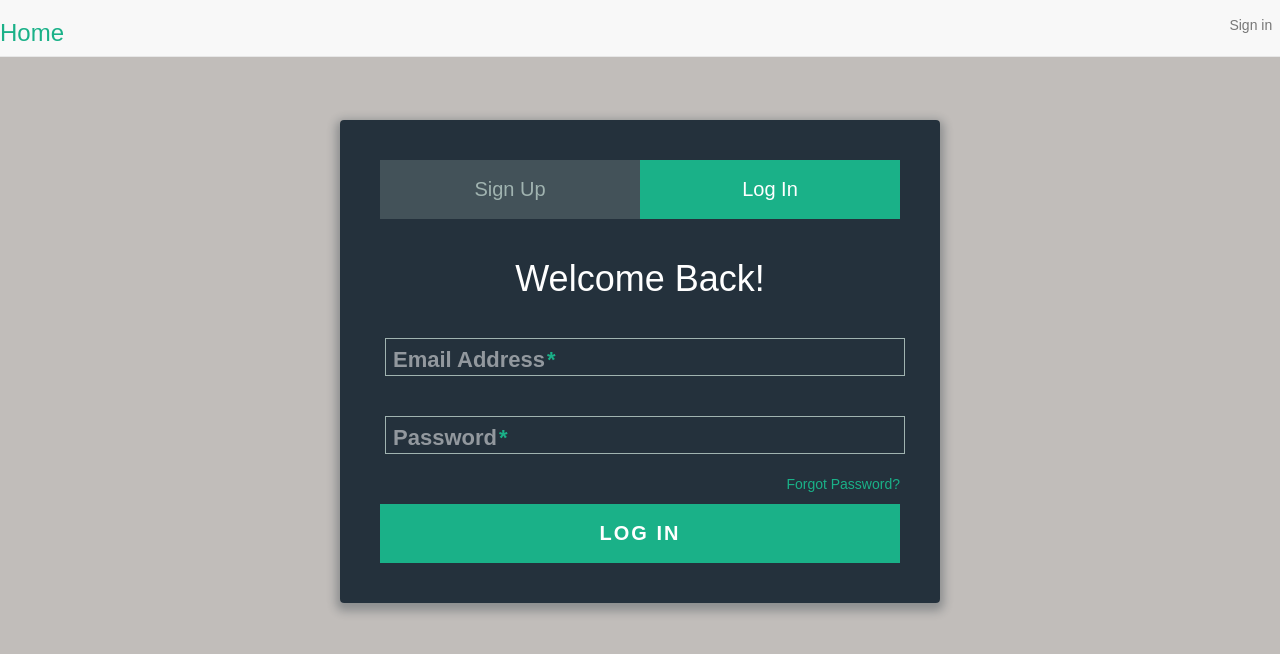
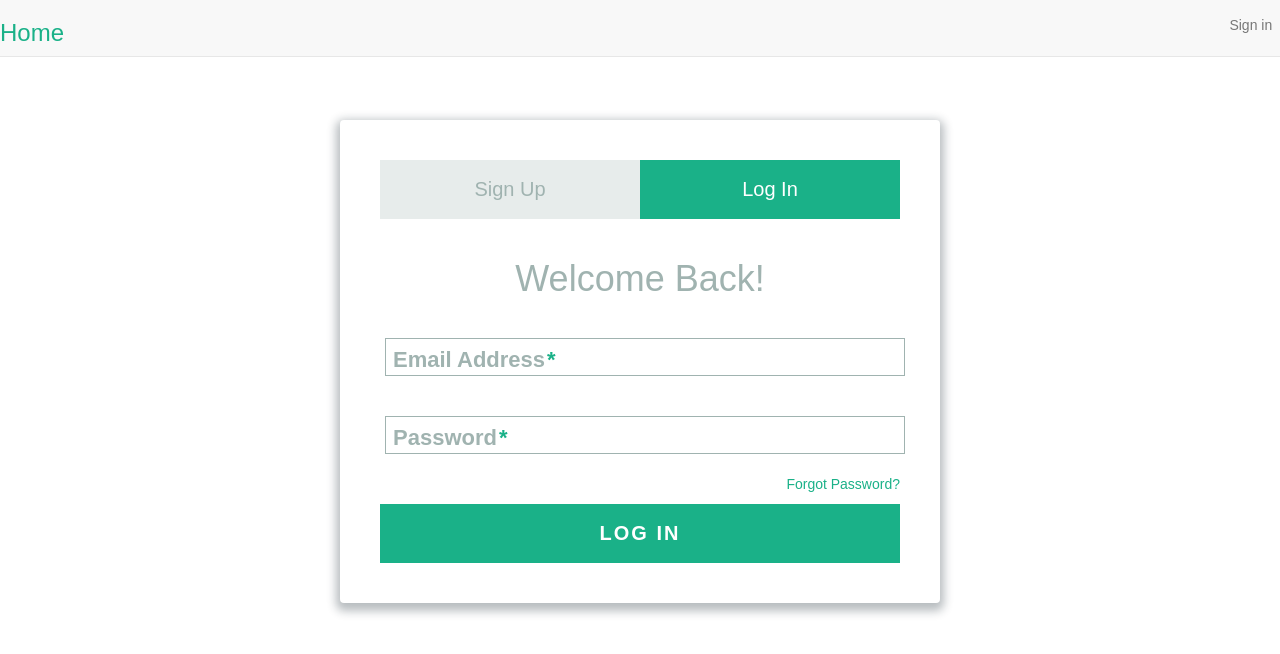
Before and after one commit to SEgroup2/Ctalk, a website: page login.html in a window 1280 px wide. Both pictures are taken after a click on the link "Log In". Drawn offline with Linux system fonts and the light colour scheme.

Commit message:
login UI

```diff
--- a/public/css/styleLogin.css
+++ b/public/css/styleLogin.css
@@ -7,7 +7,6 @@ html {
 }
 
 body {
-  background: #c1bdba;
   font-family: 'Titillium Web', sans-serif;
 }
 
@@ -22,7 +21,6 @@ a:hover {
 }
 
 .form {
-  background: rgba(19, 35, 47, 0.9);
   padding: 40px;
   max-width: 600px;
   margin: 40px auto;
@@ -69,7 +67,7 @@ a:hover {
 
 h1 {
   text-align: center;
-  color: #ffffff;
+  color:  #a0b3b0;
   font-weight: 300;
   margin: 0 0 40px;
 }
@@ -79,7 +77,7 @@ label {
   -webkit-transform: translateY(6px);
           transform: translateY(6px);
   left: 13px;
-  color: rgba(255, 255, 255, 0.5);
+  color:  #a0b3b0;
   -webkit-transition: all 0.25s ease;
   transition: all 0.25s ease;
   -webkit-backface-visibility: hidden;
@@ -114,7 +112,7 @@ input, textarea {
   background: none;
   background-image: none;
   border: 1px solid #a0b3b0;
-  color: #ffffff;
+  color: #a0b3b0;
   border-radius: 0;
   -webkit-transition: border-color .25s ease, box-shadow .25s ease;
   transition: border-color .25s ease, box-shadow .25s ease;
```
Also changed, not shown: views/login.html (+5 -5 lines).
